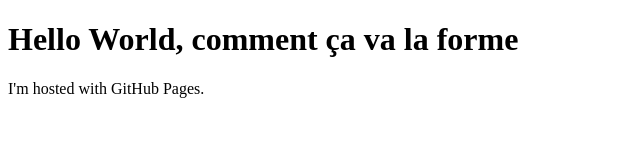
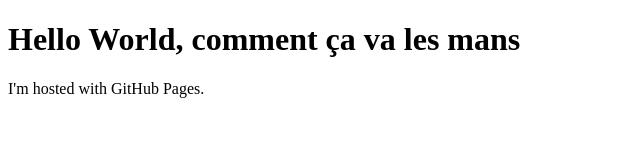
Before and after one commit to clembomp/clembomp.github.io, a plain HTML site: page index.html in a window 1280 px wide. Shown: the full height of the page, 0-640 px from the left. Drawn offline with Linux system fonts and the light colour scheme.

Commit message:
Add files via upload

```diff
--- a/index.html
+++ b/index.html
@@ -1,7 +1,7 @@
 <!DOCTYPE html>
 <html>
 <body>
-<h1>Hello World, comment ça va la forme </h1>
+<h1>Hello World, comment ça va les mans</h1>
 <p>I'm hosted with GitHub Pages.</p>
 </body>
 </html>
```
